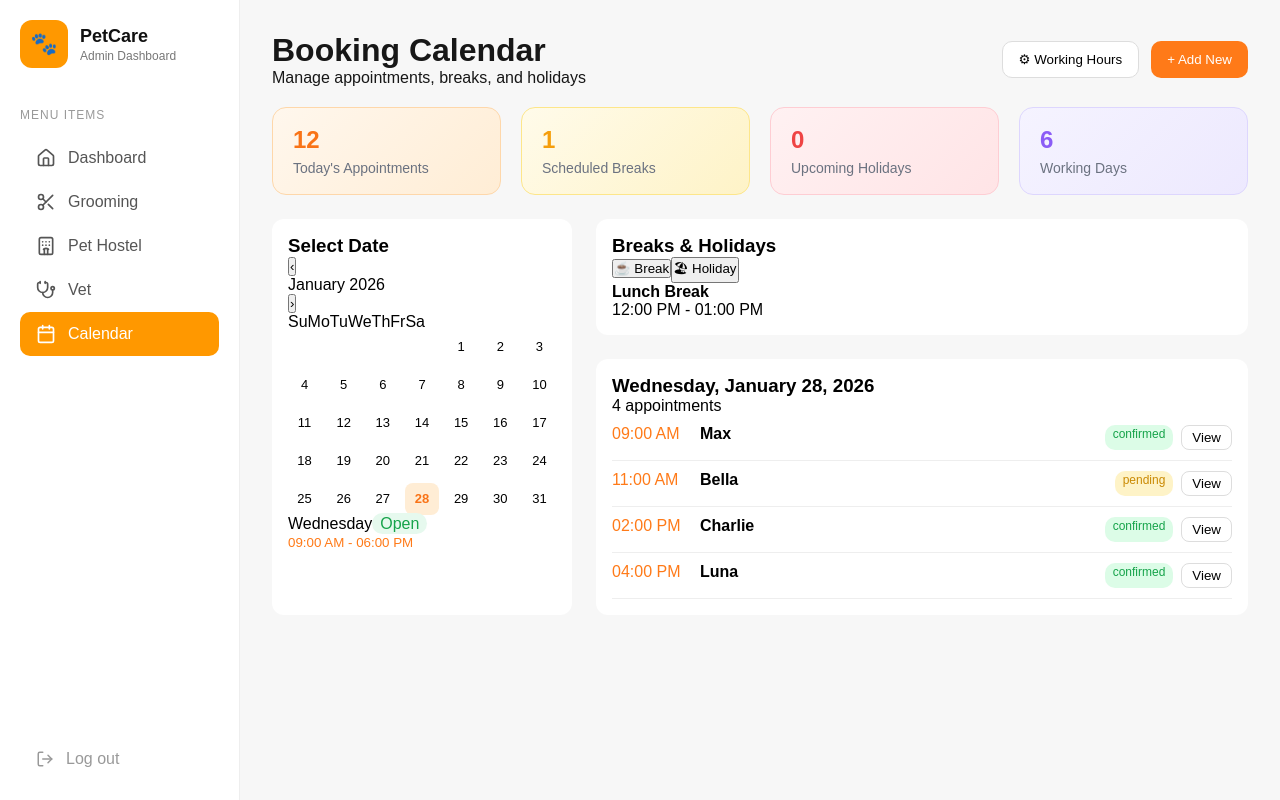
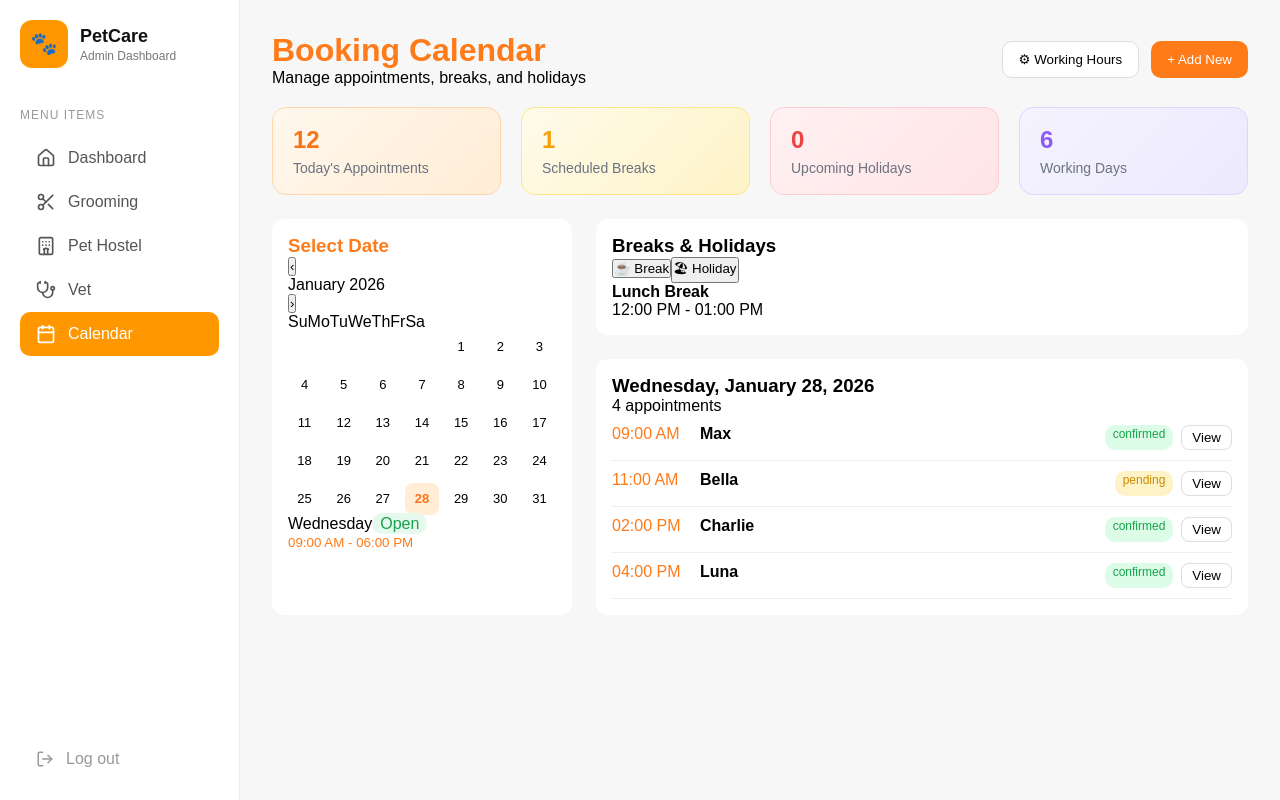
Before and after one commit to sanskarkayastha/pet-service-platform, a Next.js app in the folder frontend/: page /admin/bookingCalendar in a window 1280 px wide. Built offline with nearby package versions, Linux system fonts and the light colour scheme.

Commit message:
css fixed

```diff
--- a/frontend/src/app/admin/bookingCalendar/page.module.css
+++ b/frontend/src/app/admin/bookingCalendar/page.module.css
@@ -8,6 +8,14 @@
   margin-left: 240px;
   padding: 32px;
   width: 100%;
+}
+
+.title {
+  color: #ff7a18;
+}
+
+.subtitle {
+  color: black;
 }
 
 /* TOP BAR */
--- a/frontend/src/app/admin/bookingCalendar/page.tsx
+++ b/frontend/src/app/admin/bookingCalendar/page.tsx
@@ -29,8 +29,10 @@ export default function BookingCalendarPage() {
         {/* TOP BAR */}
         <div className={styles.topBar}>
           <div>
-            <h1>Booking Calendar</h1>
-            <p>Manage appointments, breaks, and holidays</p>
+            <h1 className={styles.title}>Booking Calendar</h1>
+            <p className={styles.subtitle}>
+              Manage appointments, breaks, and holidays
+            </p>
           </div>
 
           <div className={styles.actions}>
```
Also changed, not shown: frontend/src/app/admin/groomingAdmin/layout.tsx (+12 -19 lines).
